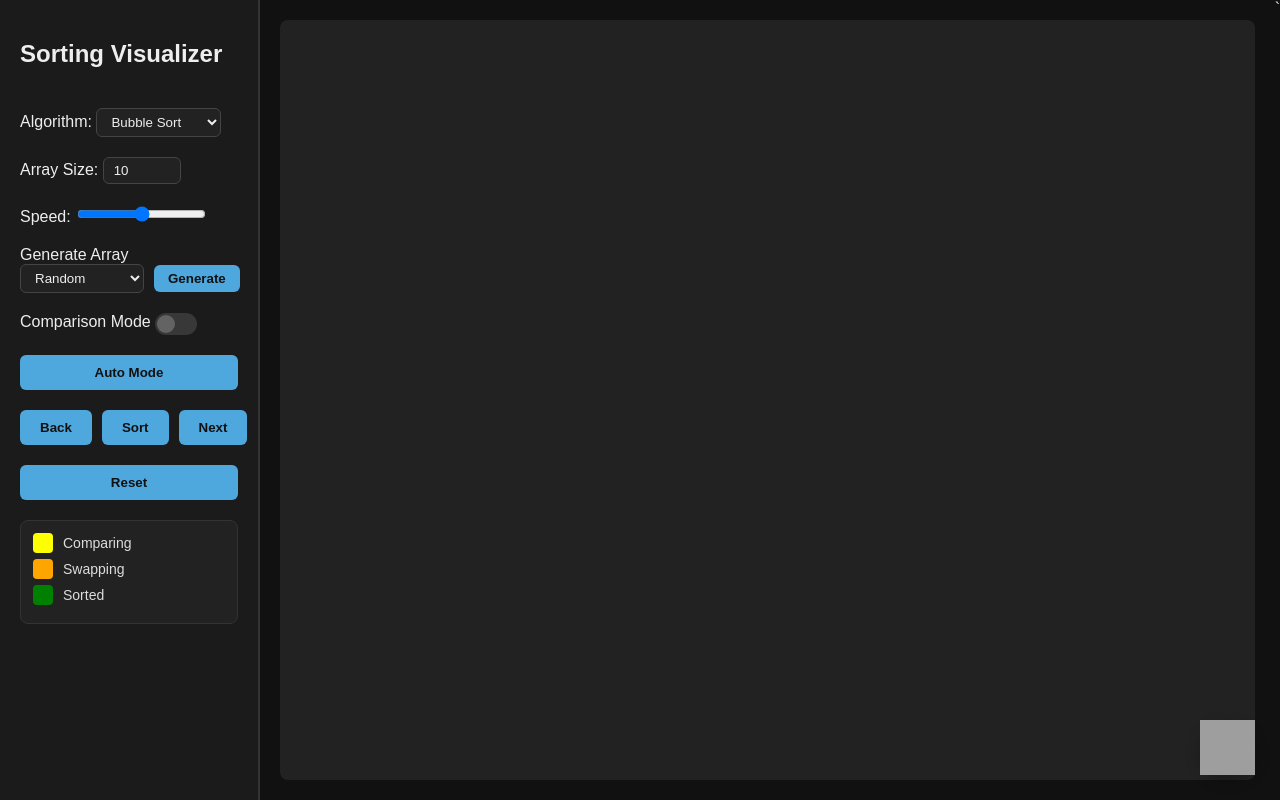
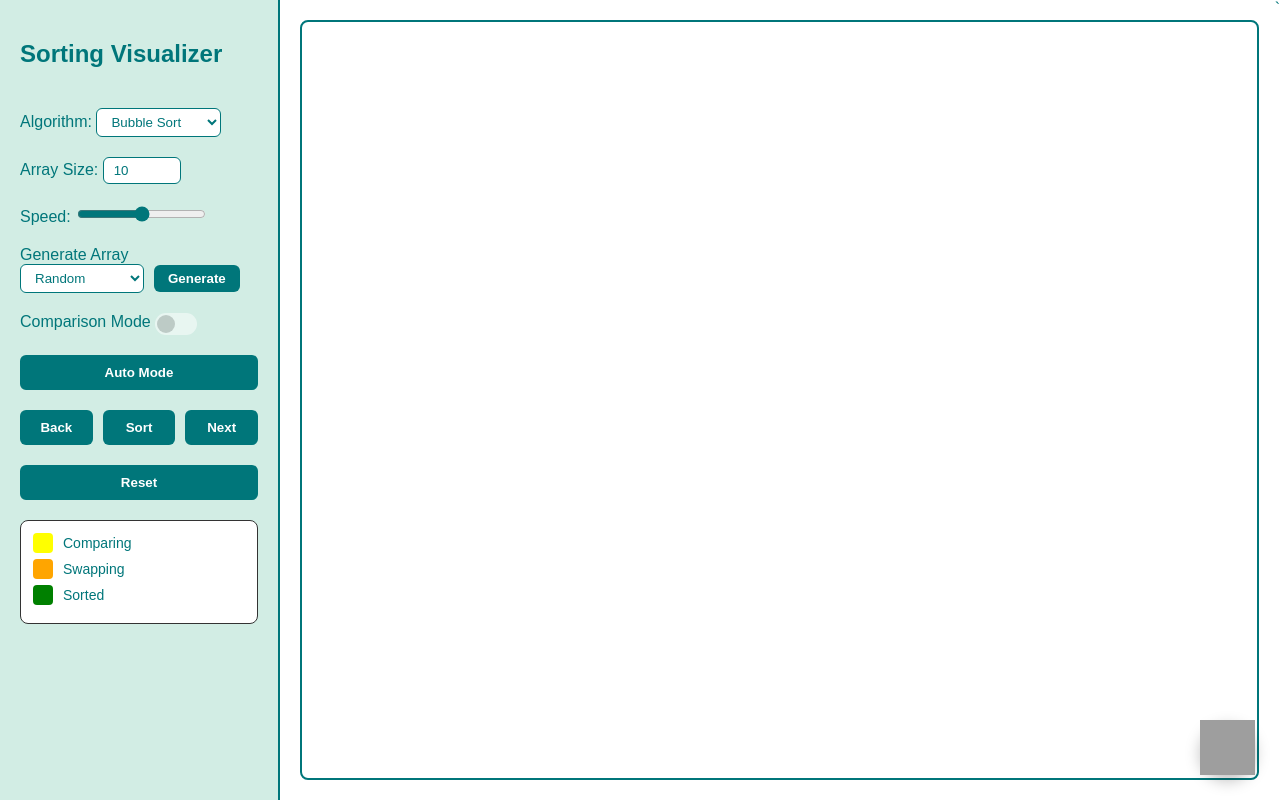
Before and after one commit to yennhi1304/learn-sorting, a plain HTML site: page sorting_visualizer/index.html in a window 1280 px wide. Both pictures are taken after a click on the button "Step Mode". Drawn offline with nearby package versions, Linux system fonts and the light colour scheme; grey boxes are pictures that could not be loaded.

Commit message:
change color

```diff
--- a/sorting_visualizer/styles.css
+++ b/sorting_visualizer/styles.css
@@ -5,8 +5,7 @@ html,
 body {
     margin: 0;
     padding: 0;
-    background: #111;
-    color: #eee;
+    color: #00767a;
     font-family: Arial, sans-serif;
 
     height: 100vh;
@@ -23,20 +22,26 @@ body {
    SIDEBAR
    ============================ */
 .sidebar {
-    width: 260px;
-    background: #1b1b1b;
+    width: 280px;
+    background: #d2ede4;
     height: 100vh;
 
     padding: 20px;
     box-sizing: border-box;
 
-    border-right: 2px solid #333;
+    border-right: 2px solid #00767a;
 
     display: flex;
     flex-direction: column;
     gap: 20px;
 
     flex-shrink: 0;
+    overflow-y: auto;
+    overflow-x: hidden;
+}
+
+input[type="range"] {
+  accent-color: #00767a; /* Simple way (works on most modern browsers) */
 }
 
 /* Buttons + Inputs */
@@ -49,41 +54,41 @@ body {
 
 .generate-btn {
     padding: 6px 14px;
-    background: #4ea8de;
+    background: #00767a;
     border: none;
     border-radius: 6px;
     cursor: pointer;
-    color: #111;
+    color: white;
     font-weight: bold;
     flex-shrink: 0;
 }
 
 .generate-btn:hover {
-    background: #72c8ff;
+    background: #61d5d9;
 }
 
 input:not([type="range"]),
 select {
     padding: 5px 10px;
     border-radius: 6px;
-    border: 1px solid #444;
-    background: #222;
-    color: #eee;
+    border: 1px solid #00767a;
+    background: white;
+    color: #00767a;
 }
 
 /* Sort button */
 .sort-btn {
     padding: 10px 20px;
-    background: #4ea8de;
+    background: #00767a;
     border: none;
     border-radius: 6px;
-    color: #111;
+    color: white;
     cursor: pointer;
     font-weight: bold;
 }
 
 .sort-btn:hover {
-    background: #72c8ff;
+    background: #61c8cc;
 }
 
 .step-controls {
@@ -129,10 +134,9 @@ button:disabled {
     left: 0;
     right: 0;
     bottom: 0;
-
-    background-color: #555;
     border-radius: 34px;
     transition: 0.3s;
+    background-color: #aaa;
 }
 
 .switch-slider:before {
@@ -142,23 +146,27 @@ button:disabled {
     width: 18px;
     left: 2px;
     bottom: 2px;
-
     background-color: white;
     border-radius: 50%;
     transition: 0.3s;
+
+
 }
 
 .switch input:disabled+.switch-slider {
+    background-color: white;
     cursor: not-allowed;
     opacity: 0.5;
+
 }
 
 .switch input:disabled+.switch-slider:before {
     background-color: #aaa;
+
 }
 
 .switch input:checked+.switch-slider {
-    background-color: #4ea8de;
+    background-color: #00767a;
 }
 
 .switch input:checked+.switch-slider:before {
@@ -172,7 +180,7 @@ button:disabled {
 .main {
     flex: 1;
     height: 100vh;
-
+    background-color: white;
     display: flex;
     flex-direction: column;
 
@@ -185,7 +193,7 @@ button:disabled {
 .title {
     text-align: center;
     margin-bottom: 10px;
-    color: #4ea8de;
+    color: #00767a;;
 
     flex-shrink: 0;
 }
@@ -201,7 +209,8 @@ button:disabled {
     min-height: 0;
     /* IMPORTANT: prevents overflow in flexbox */
 
-    background: #222;
+    background: white;
+    border: 2px solid #00767a;
     border-radius: 8px;
 
     display: flex;
@@ -257,8 +266,10 @@ button:disabled {
    ============================ */
 .bar {
     width: 8px;
-    background: steelblue;
-    border-radius: 2px;
+    background: #98f2d4;
+    border-top-left-radius:  10px;
+    border-top-right-radius:  10px;
+
     transition: background 0.25s ease;
 }
 
@@ -298,7 +309,7 @@ button:disabled {
 
 /* Merge Sort Colors */
 .bar.writing {
-    background: rgba(255, 255, 0, 0.25);
+    background: brown;
 }
 
 .bar.write {
@@ -322,18 +333,18 @@ button:disabled {
    LEGEND PANEL
    ================================= */
 .legend {
-    background: #222;
+    background: white;
     padding: 12px;
     border-radius: 8px;
     border: 1px solid #333;
-    color: #ddd;
+    color: #00767a;
     font-size: 14px;
 }
 
 .legend h3 {
     margin: 0 0 10px 0;
     font-size: 16px;
-    color: #4ea8de;
+    color: #00767a;
 }
 
 .legend-item {
```
